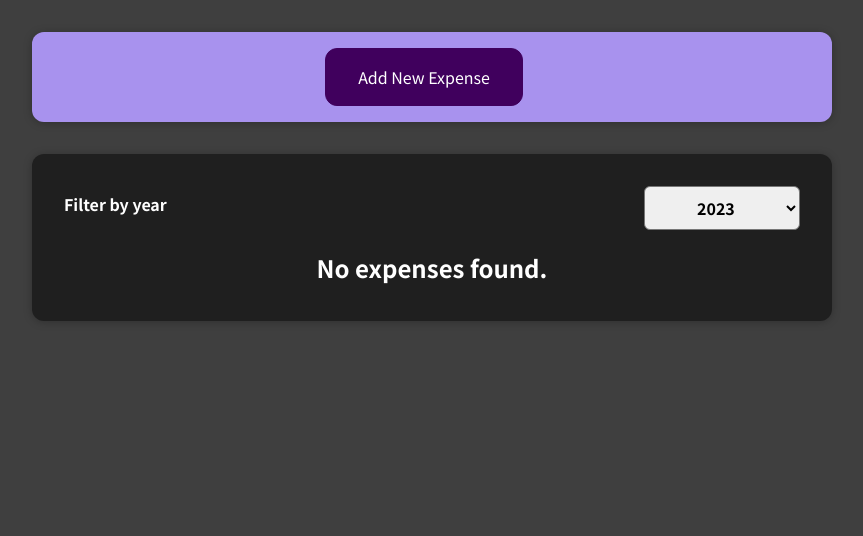
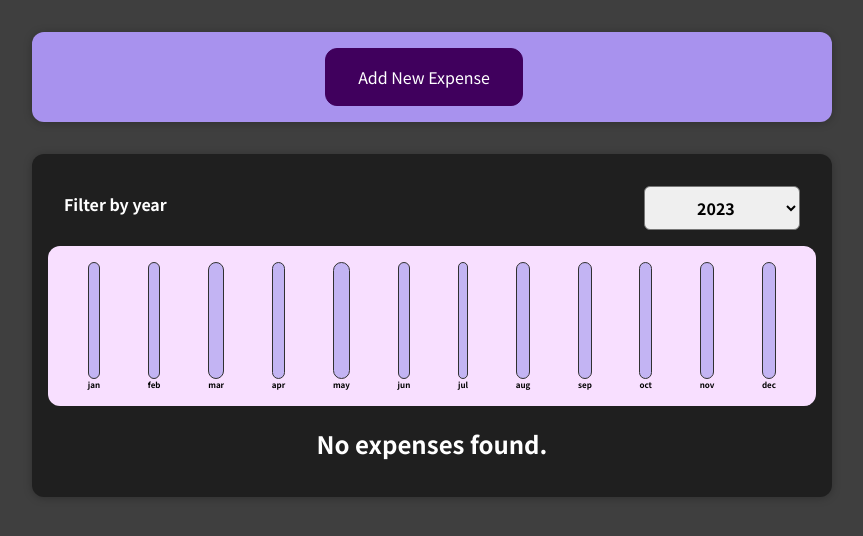
Before and after one commit to winstein27/exepenses, a React (Create React App) app: page / in a window 1280 px wide. Shown: the top 536 px of the page, without its empty margins (208-1071 px from the left). Built offline with nearby package versions, Linux system fonts and the light colour scheme.

Commit message:
Adding a chart

```diff
--- a/public/index.html
+++ b/public/index.html
@@ -24,7 +24,7 @@
       work correctly both with client-side routing and a non-root public URL.
       Learn how to configure a non-root public URL by running `npm run build`.
     -->
-    <title>React App</title>
+        <title>Expenses</title>
     </head>
     <body>
         <noscript>You need to enable JavaScript to run this app.</noscript>
@@ -38,6 +38,5 @@
 
       To begin the development, run `npm start` or `yarn start`.
       To create a production bundle, use `npm run build` or `yarn build`.
-    -->
-  </body>
+    --></body>
 </html>
--- /dev/null
+++ b/src/components/Chart/Chart.css
@@ -0,0 +1,9 @@
+.chart {
+    padding: 1rem;
+    border-radius: 12px;
+    background-color: #f8dfff;
+    text-align: center;
+    display: flex;
+    justify-content: space-around;
+    height: 10rem;
+}
--- /dev/null
+++ b/src/components/Chart/Chart.js
@@ -0,0 +1,27 @@
+import './Chart.css';
+
+import ChartBar from './ChartBar';
+
+const Chart = (props) => {
+    const dataPointsValues = props.dataPoints.map(
+        (dataPoint) => dataPoint.value
+    );
+    const maxValue = Math.max(...dataPointsValues);
+
+    return (
+        <div className="chart">
+            {props.dataPoints.map((dataPoint) => {
+                return (
+                    <ChartBar
+                        key={dataPoint.label}
+                        label={dataPoint.label}
+                        value={dataPoint.value}
+                        maxValue={maxValue}
+                    />
+                );
+            })}
+        </div>
+    );
+};
+
+export default Chart;
--- /dev/null
+++ b/src/components/Chart/ChartBar.css
@@ -0,0 +1,30 @@
+.chart-bar {
+    height: 100%;
+    display: flex;
+    flex-direction: column;
+    align-items: center;
+}
+
+.chart-bar__inner {
+    height: 100%;
+    width: 100%;
+    border: 1px solid #313131;
+    border-radius: 12px;
+    background-color: #c3b4f3;
+    overflow: hidden;
+    display: flex;
+    flex-direction: column;
+    justify-content: flex-end;
+}
+
+.chart-bar__fill {
+    background-color: #4826b9;
+    width: 100%;
+    transition: all 0.3s ease-out;
+}
+
+.chart-bar__label {
+    font-weight: bold;
+    font-size: 0.5rem;
+    text-align: center;
+}
--- /dev/null
+++ b/src/components/Chart/ChartBar.js
@@ -0,0 +1,22 @@
+import './ChartBar.css';
+
+const ChartBar = (props) => {
+    const barHeight =
+        props.maxValue > 0
+            ? Math.round((props.value / props.maxValue) * 100) + '%'
+            : '0%';
+
+    return (
+        <div className="chart-bar">
+            <div className="chart-bar__inner">
+                <div
+                    className="chart-bar__fill"
+                    style={{ height: barHeight }}
+                ></div>
+            </div>
+            <div className="chart-bar__label">{props.label}</div>
+        </div>
+    );
+};
+
+export default ChartBar;
--- a/src/components/Expenses/Expenses.js
+++ b/src/components/Expenses/Expenses.js
@@ -4,6 +4,7 @@
 
 import ExpensesFilter from '../ExpensesFilter/ExpensesFilter';
 import ExpensesList from './ExpensesList';
+import ExpensesChart from './ExpensesChart';
 import Card from '../UI/Card';
 
 const Expenses = (props) => {
@@ -13,14 +14,15 @@
         setFilterYear(year);
     };
 
-    const FilteredExpenses = props.expenses.filter(
+    const filteredExpenses = props.expenses.filter(
         (expense) => expense.date.getFullYear().toString() === filterYear
     );
 
     return (
         <Card className="expenses">
             <ExpensesFilter onFilterChange={filterHandler} />
-            <ExpensesList expenses={FilteredExpenses} />
+            <ExpensesChart expenses={filteredExpenses} />
+            <ExpensesList expenses={filteredExpenses} />
         </Card>
     );
 };
--- /dev/null
+++ b/src/components/Expenses/ExpensesChart.js
@@ -0,0 +1,27 @@
+import Chart from '../Chart/Chart';
+
+const ExpensesChart = (props) => {
+    const dataPoints = [
+        { label: 'jan', value: 0 },
+        { label: 'feb', value: 0 },
+        { label: 'mar', value: 0 },
+        { label: 'apr', value: 0 },
+        { label: 'may', value: 0 },
+        { label: 'jun', value: 0 },
+        { label: 'jul', value: 0 },
+        { label: 'aug', value: 0 },
+        { label: 'sep', value: 0 },
+        { label: 'oct', value: 0 },
+        { label: 'nov', value: 0 },
+        { label: 'dec', value: 0 },
+    ];
+
+    for (const expense of props.expenses) {
+        const expenseMonth = expense.date.getMonth();
+        dataPoints[expenseMonth].value += expense.amount;
+    }
+
+    return <Chart dataPoints={dataPoints} />;
+};
+
+export default ExpensesChart;
```
Lines whose indentation alone changed are shown as unchanged.
